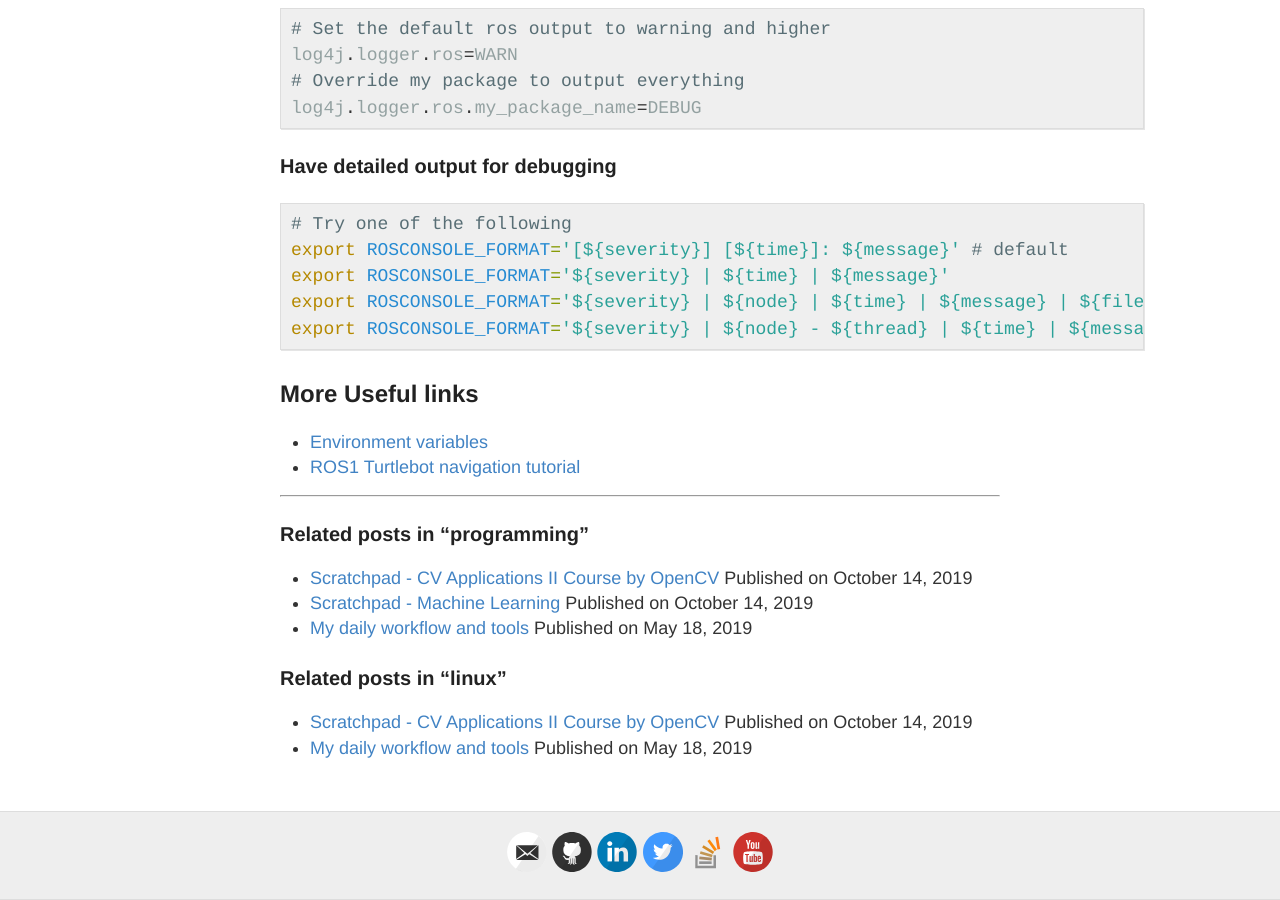
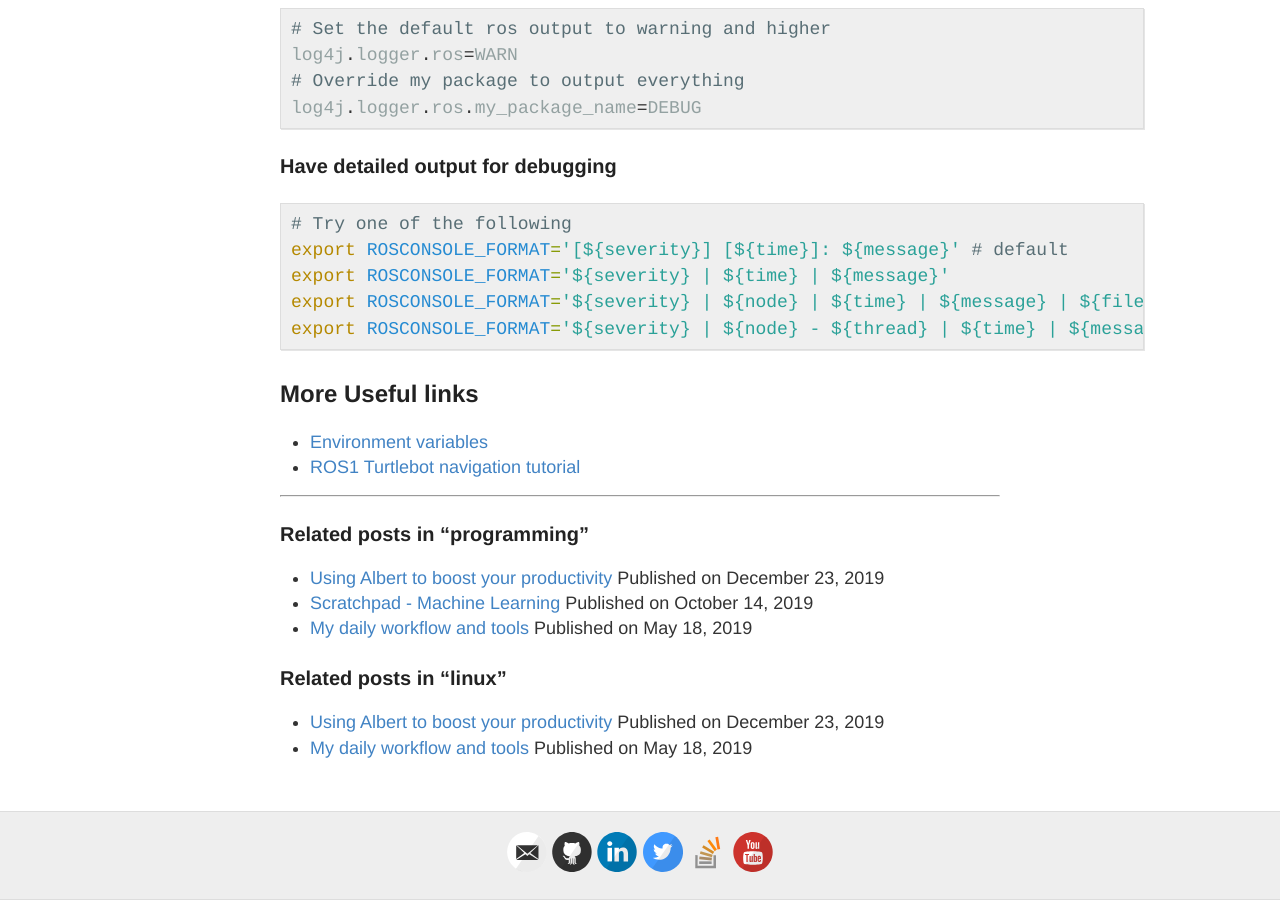
Before and after one commit to bergercookie/bergercookie.github.io, a Jekyll site: the page built from _posts/2019-10-13-ros.md, in a window 1280 px wide and 900 px high, scrolled down 1912 px. Built offline with Jekyll 4.4.1, drawn with Linux system fonts in a browser that asks for light colours; emoji names are drawn with the system emoji font; comment, search, counter and statistics services are not loaded; part of the change alters nothing that is shown.

Commit message:
Add albert plugins post

```diff
--- a/_posts/2019-10-14-opencv-applications-II.md
+++ b/_posts/2019-10-14-opencv-applications-II.md
@@ -5,17 +5,84 @@ date: 2019-10-14 09:[[00]]:00 +0000
 categories: [machine-learning, programming, linux]
 tags: scratchpad
 author: bergercookie
-published: true
+published: false
 permalink: /scratchpad/opencv-applications-II-course
 comments: true
 ---
 
-Notes on the [Computer Vision Applications II Course by OpenCV](https://www.kickstarter.com/projects/satyamallick/ai-courses-by-opencvorg).
+# Computer Vision Applications using OpenCV
 
-I'm currently going through the course myself so I'll be updating this page
-regularly.
+## Facial Landmark Detection
+
+### Improve the speed of Facial Landmark Detection:
+
+1. Use face detection that comes with OS - if possible (e.g., Android, iOS)
+2. Skip frames - e.g,. run every 3 frames
+3. Downscale image, detect faces there ... then propagate bboxes to original image
+  (dividing the coordinates by the scale used for resizing the original frame.). Then just do landmark detection on
+  original image and computed bounding box
+
+### Improve landmark stabilisation
+
+1. **Weighted Moving Average** - Average the landmark point location over a small time window
+2. Kalman Filtering
+3. Optical Flow
+
+## Code snippets
+
+### OpenCV - Rescale an image - keep ratio
+{% highlight python %}
+import cv2
+
+# Load image
+img = cv2.imread("<path-to-img>")
+
+# Scale down - keep ratio
+dims = img.shape[0:2]
+ratio = dims[0] / dims[1]
+
+target_x = 960  # resolution - x
+target_y = int(960 / ratio)
+imgS = cv2.resize(img, (target_x, target_y))
+
+cv2.namedWindow('windowname', cv2.WINDOW_NORMAL)  # Create window with freedom of dimensions
+cv2.imshow('windowname', imgS)
+cv2.waitKey(0) # Display the image infinitely until any keypress
+
+# in case you want to kill the window
+cv2.destroyAllWindows()
+{% endhighlight %}
+
+### OpenCV - imshow but keep it until <ESC> pressed
+
+{% highlight python %}
+import cv2
+import time
+
+def imshow_(winname: str, img):
+    cv2.imshow(winname, img)
+
+    while True:
+        k = cv2.waitKey()
+        if k == 27:
+            break
+        time.sleep(0.2)
+
+    cv2.destroyWindow(winname)()
+{% endhighlight %}
+
+## Hints & Tricks
+
+* ``dlib::faceDetector`` is trained on 80x80 faces. If the faces in your images
+  are less than that then you need to upscale before running the detection.
+* ``dlib::landmarkDetector``: Paper says it runs in 1ms
+* dlib -> RGB, OpenCV -> BGR. Thus for OpenCV -> dlib: ``cv2.cvtColor(img, cv2.COLOR_BGR2RGB)``
 
 
 ## Useful Links
 
 * dlib: <http://dlib.net/>
+* OpenFace: <https://github.com/cmusatyalab/openface>
+* [Demystifying Face Recognition: Face Alignment](https://melgor.github.io/blcv.github.io/static/2017/12/28/demystifying-face-recognition-iii-face-preprocessing)
+  *  So we were not able to confirm that using aligned images for model learned on cropped faces boost the accuracy.
+* [OpenCV - Python filtering operations](https://docs.opencv.org/master/d4/d13/tutorial_py_filtering.html)
--- /dev/null
+++ b/_posts/2019-12-23-albert-plugins.md
@@ -0,0 +1,256 @@
+---
+layout: post
+title: Using Albert to boost your productivity
+date:   2019-12-23 15:28:00 +0000
+categories: [programming, linux, tooling]
+author: bergercookie
+published: true
+permalink: /articles/albert-launcher-productivity
+comments: true
+---
+
+I've lately been very active developing plugins for the
+[Albert](https://albertlauncher.github.io/) launcher for many parts of my daily
+routine.
+For those of you that don't know it, Albert is an application launcher for
+Linux. It's written in C++ and its GUI is built on top of Qt. The current post
+is a short summary of the plugins I've implemented to automate parts of my
+current routine and maximise my productivity along with advise and, hopefully,
+useful information on how to do the same for your needs via Albert.
+
+If you want to extend Albert's capabilities you basically have two options:
+
+- Implement a native Albert plugin in C++. For this you have to clone the
+  Albert repository, implement and compile your plugin along with the overall
+  repo.
+- Alternatively you can write a [python
+  extension](https://albertlauncher.github.io/docs/extensions/python/). The
+  latter can be developed separately from the main Albert repo and can be
+  enabled/disabled via an option in the application settings. This goes
+  without saying that, if you're comfortable with Python and you're willing to
+  sacrifice a tiny bit of performance when the plugin is running, then this
+  should be your go-to choice.
+
+In my case, I followed the latter approach and in the last ~3 months I implemented a
+series of plugins to automate parts of my daily routine. All the plugins as well
+as the overall content of this article can be found in the
+[awesome-albert-plugins
+repo](https://github.com/bergercookie/awesome-albert-plugins.) Following is a
+list of the plugins I implemented, along with a short description of what each
+plugin does:
+
+- [Jira](https://www.atlassian.com/software/jira): Mark tickets as in-progress/under-code-review/done, do fuzzy search on
+  their title, navigate to the corresponding ticket page
+- Taskwarrior: Interact with taskwarrior - fuzzy search on title, change status
+  of task
+- Zoopla - Search Property to Buy, Rent, House Prices
+- [Xkcd](https://xkcd.com/) - Fetch xkcd comics  - do fuzzy search on title
+- [Google Maps](https://maps.google.com) - Fetch instructions from/to a specific place, optionally via
+  specific transportation means
+- Suggestions-enabled search for various websites. For example:
+
+    Google
+    Amazon
+    Youtube
+    Github
+    Ebay
+    IMDB
+    ...
+
+
+Here are some demo pictures of these plugins:
+
+| ![](/images/albert-demos/albert-suggestions-demo.gif) | ![](/images/albert-demos/albert-suggestions-demo2.gif) |
+|:---:|:---:|
+| ![](/images/albert-demos/albert-suggestions-demo3.gif) | ![](/images/albert-demos/demo-fuzzy-search-title.png) |
+| ![](/images/albert-demos/demo-options.png) | ![](/images/albert-demos/demo.gif) |
+| ![](/images/albert-demos/search_plugins.png) | ![](/images/albert-demos/taskwarrior-demo.gif) |
+| ![](/images/albert-demos/xkcd-demo.gif) | ![](/images/albert-demos/zoopla-demo.gif) |
+
+Since I spent a good deal of time writing these plugins, I figured I could share
+some of my conclusions, shortcuts into writing a new plugin for your own
+usecases:
+
+- Use [cookiecutter](https://cookiecutter.readthedocs.io/en/latest/) to minimise
+  the boilerplate code for your new plugin. The former uses the
+  [Jinja](https://www.palletsprojects.com/p/jinja/) templating language to
+  substitute placeholder values in the contents of files and in the names of the
+  files and directories.
+  Here's the [cookiecutter
+  package](https://github.com/bergercookie/awesome-albert-plugins/tree/master/cookiecutter)
+  layout that I have been using for spawning new Albert plugins:
+
+  {% highlight sh %}
+    cookiecutter/
+    ├── cookiecutter.json
+  {% raw %}
+    ├── {{cookiecutter.plugin_name}}
+  {% endraw %}
+    │   ├── __init__.py
+    │   ├── install-plugin.sh
+    │   ├── misc
+    │   │   └── demo.gif
+    │   └── README.md
+    └── README.md
+  {% endhighlight %}
+
+  And here are the modifiable variables when creating a new plugin:
+
+  {% highlight json linenos %}
+  {
+      "author": "Nikos Koukis",
+      "plugin_name": "albert_plugin",
+      "parent_repo_url": "https://github.com/bergercookie/awesome-albert-plugins",
+      "repo_base_url": "https://github.com/bergercookie/awesome-albert-plugins/blob/master/plugins/",
+      "download_url_base": "https://raw.githubusercontent.com/bergercookie/awesome-albert-plugins/master/plugins/{{ cookiecutter.plugin_name }}/",
+      "plugin_short_description": "Some title for your plugin",
+      "albert_plugin_interface": "v0.2",
+      "version": "0.1.0"
+  }
+  {% endhighlight %}
+
+- Give the user an easy way of raising issues and bugs
+
+  When using an albert plugin (or a general-purpose python script) many things
+  can go wrong at runtime (HTTP connection errors, filesystem errors etc.).
+  Moreover, the potential plugin user may be running albert on the background,
+  without having access to the corresponding pseudoterminal it was launched
+  from. This is why, in case of an error, the plugin will silently fail. Here's
+  a snippet of code that I've been using so that errors are not left unnoticed
+  as well as an easy way for the user to report the bug:
+
+  {% highlight python linenos %}
+  import traceback
+
+  if query.isTriggered:
+      try:
+          # whatever your pugin does goes here
+          # ...
+      except Exception:  # user to report error
+          results.insert(
+              0,
+              v0.Item(
+                  id=__prettyname__,
+                  icon=icon_path,
+                  text="Something went wrong! Press [ENTER] to copy error and report it",
+                  actions=[
+                      v0.ClipAction(
+                          f"Copy error - report it to {__homepage__[8:]}",
+                          f"{traceback.format_exc()}",
+                      )
+                  ],
+              ),
+          )
+
+    return results
+  {% endhighlight %}
+
+  Now, in case an exception is raised during runtime, the user is greeted with
+  the following message:
+
+  ![albert-error-message](/images/albet-plugin-error-msg.png)
+
+  And when pressing ENTER, the appropriate ISSUES page URL is copied to the
+  clipboard.
+
+- Have a setup phase for checking that all the requirements for your plugin are
+  in place
+
+  In case more setup steps are required (e.g., login credentials)  that can
+  happen as part of the first albert plugin run(s). In my case, I've been using
+  a `setup` function called at the start of the plugin that checks that all the
+  requirements are in-place before actually going through the main plugin
+  functionality. Here's a sample of how the setup phase works for the JIRA
+  plugin:
+
+  {% highlight python linenos %}
+  if query.isTriggered:
+      try:
+          results_setup = setup(query)
+          if results_setup:
+              return results_setup
+          # setup OK.
+
+          user = load_data("user")
+          server = load_data("server")
+          api_key = load_api_key()
+
+  ...
+
+  def setup():
+    results = []
+
+    if not shutil.which("pass"):
+        results.append(
+            v0.Item(
+                id=__prettyname__,
+                icon=icon_path,
+                text=f'"pass" is not installed.',
+                subtext='Please install and configure "pass" accordingly.',
+                actions=[
+                    v0.UrlAction('Open "pass" website', "https://www.passwordstore.org/")
+                ],
+            )
+        )
+        return results
+
+    # user
+    if not user_path.is_file():
+        results.append(
+            v0.Item(
+                id=__prettyname__,
+                icon=icon_path,
+                text=f"Please specify your email address for JIRA",
+                subtext="Fill and press [ENTER]",
+                actions=[v0.FuncAction("Save user", lambda: save_data(query.string, "user"))],
+            )
+        )
+        return results
+
+    # password (same for API key)
+    if not server_path.is_file():
+        results.append(
+            v0.Item(
+                id=__prettyname__,
+                icon=icon_path,
+                text=f"Please specify the JIRA server to connect to",
+                subtext="Fill and press [ENTER]",
+                actions=[
+                    v0.FuncAction(
+                        "Save JIRA server", lambda: save_data(query.string, "server")
+                    )
+                ],
+            )
+        )
+        return results
+
+  # ...
+  def save_data(data: str, data_name: str):
+      """Save a piece of data in the configuration directory."""
+      with open(config_path / data_name, "w") as f:
+          f.write(data)
+
+
+  def load_data(data_name) -> str:
+      """Load a piece of data from the configuration directory."""
+      with open(config_path / data_name, "r") as f:
+          data = f.readline().strip().split()[0]
+
+      return data
+
+  {% endhighlight %}
+
+  Thus, in this case, on the fist run, the user will have to write their
+  username and server on the albert prompt, which will be saved in appropriate
+  files, and in the following 2 plugin runs, the plugin will check that their
+  password and API key can be appropriately found using the Pass
+  password manager.
+
+- Give the user an easy way of installing the plugin.
+
+  Along with each new albert plugin, I've been adding (again generating it via
+  cookiecutter) an `install-plugin.sh` script that sets up all the plugin
+  dependencies via either the system package manager (e.g., `apt-get`) or the
+  language package manager
+  (i.e., `pip`) and also copies the plugin directory to the local albert modules
+  installation, i.e.: `~/.local/share/albert/org.albert.extension.python/`.
```
Also changed, not shown: images/albert-demos/albert-suggestions-demo.gif (added), images/albert-demos/albert-suggestions-demo2.gif (added), images/albert-demos/albert-suggestions-demo3.gif (added), images/albert-demos/demo-fuzzy-search-title.png (added), images/albert-demos/demo-options.png (added), images/albert-demos/demo.gif (added), images/albert-demos/search_plugins.png (added), images/albert-demos/taskwarrior-demo.gif (added), images/albert-demos/xkcd-demo.gif (added), images/albet-plugin-error-msg.png (added), 2 other files.
